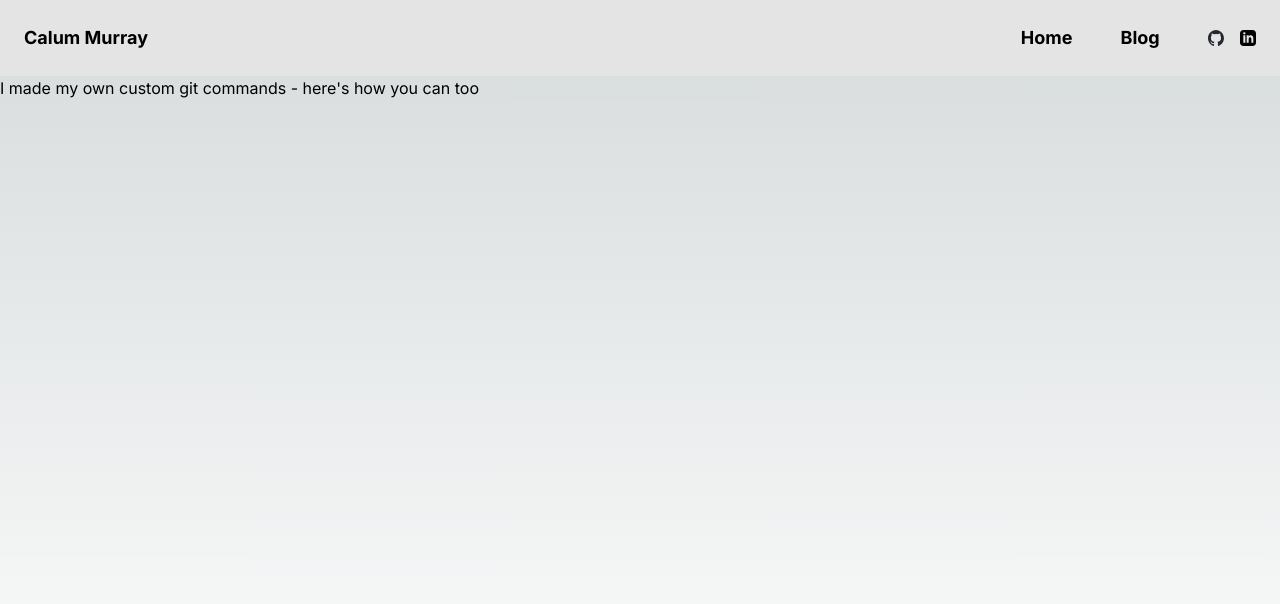
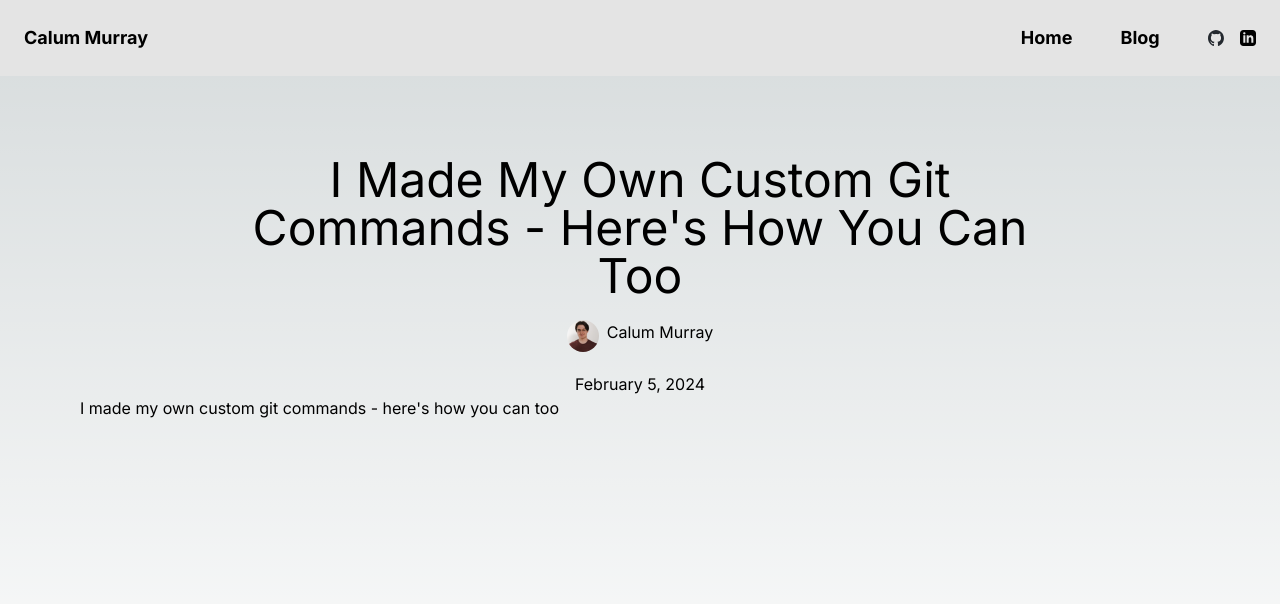
Before and after one commit to Cali0707/calummurray.dev, a Next.js app: page /blog/custom-git-commands in a window 1280 px wide. Shown: the top 604 px of the page. Built offline with nearby package versions, Linux system fonts and the light colour scheme.

Commit message:
feat: added blog post header
Signed-off-by: Cali0707 <calumramurray@gmail.com>

```diff
--- a/next.config.js
+++ b/next.config.js
@@ -1,5 +1,5 @@
 const withMDX = require("@next/mdx")({
-    extensions: /\.mdx?$/
+  extensions: /\.mdx?$/,
 });
 
 /** @type {import('next').NextConfig} */
--- a/package.json
+++ b/package.json
@@ -6,7 +6,8 @@
     "dev": "next dev",
     "build": "next build",
     "start": "next start",
-    "lint": "next lint"
+    "lint": "next lint",
+    "format": "prettier . --write"
   },
   "dependencies": {
     "@mdx-js/loader": "^3.0.0",
--- a/src/app/blog/blog-post-layout.tsx
+++ b/src/app/blog/blog-post-layout.tsx
@@ -1,7 +1,43 @@
-export default function BlogLayout({ children }: {children: React.ReactNode }) {
-    return (
-        <div>
-            {children}
+import { ArticleMetaData } from "@/utils/mdx";
+import Link from "next/link";
+import Image from "next/image";
+import dayjs from "dayjs";
+import localizedFormat from "dayjs/plugin/localizedFormat";
+
+dayjs.extend(localizedFormat);
+
+export default function BlogLayout({
+  children,
+  meta,
+}: {
+  children: React.ReactNode;
+  meta: ArticleMetaData;
+}) {
+  return (
+    <article className="p-20">
+      <div className="flex flex-col place-content-center text-center mx-32 gap-5">
+        <h1 className="text-5xl">{meta.title}</h1>
+        <div className="block">
+          <address className="not-italic flex flex-row justify-center gap-2">
+            <Image
+              src="/calum.webp"
+              width={32}
+              height={32}
+              className="rounded-full"
+              alt="profile photo of Calum"
+            />{" "}
+            <Link rel="author" href="/">
+              Calum Murray
+            </Link>
+          </address>
         </div>
-    );
+        <div className="block">
+          <time dateTime={meta.publishDate}>
+            {dayjs(meta.publishDate).format("LL")}
+          </time>
+        </div>
+      </div>
+      {children}
+    </article>
+  );
 }
--- a/src/app/blog/custom-git-commands/page.mdx
+++ b/src/app/blog/custom-git-commands/page.mdx
@@ -1,11 +1,17 @@
+import BlogLayout from "../blog-post-layout";
+
 export const meta = {
-    title: "I Made My Own Custom Git Commands -  Here's How You Can Too",
-    publishDate: "2024-02-05",
-    coverImage: "git.png",
-    excerpt: `If you’ve ever done fork based development, you have definitely had to sync your fork’s main branch with the upstream projects main branch.
+  title: "I Made My Own Custom Git Commands -  Here's How You Can Too",
+  publishDate: "2024-02-05",
+  coverImage: "git.png",
+  excerpt: `If you’ve ever done fork based development, you have definitely had to sync your fork’s main branch with the upstream projects main branch.
 While this process is by no means hard and takes very little time, when you have to do it multiple times a day it can get tedious. While this
 is not a big problem, it does have a small effect on my productivity every day. But how could I fix it? Enter: custom git commands! You can actually
-extend git to have your own commands which will run whatever code you want them to.`
-}
+extend git to have your own commands which will run whatever code you want them to.`,
+};
 
 # I made my own custom git commands - here's how you can too
+
+export default function Page({ children }) {
+  return <BlogLayout meta={meta}>{children}</BlogLayout>;
+}
--- a/src/app/blog/getting-started-knative-p0/link.mdx
+++ b/src/app/blog/getting-started-knative-p0/link.mdx
@@ -1,11 +1,14 @@
 export const meta = {
-    title: "Getting Started in Open Source with Knative Part 0: Introduction and Overview",
-    publishDate: "2023-07-11",
-    coverImage: "knative.png",
-    externalLink: "https://knative.dev/blog/articles/getting-started-blog-p0/",
-    coAuthors: [{ name: "Leo Li", link: "https://www.linkedin.com/in/haocheng-leo/" }],
-    excerpt: `This blog series is a collection of posts aimed at helping new contributors get started with contributing code to
+  title:
+    "Getting Started in Open Source with Knative Part 0: Introduction and Overview",
+  publishDate: "2023-07-11",
+  coverImage: "knative.png",
+  externalLink: "https://knative.dev/blog/articles/getting-started-blog-p0/",
+  coAuthors: [
+    { name: "Leo Li", link: "https://www.linkedin.com/in/haocheng-leo/" },
+  ],
+  excerpt: `This blog series is a collection of posts aimed at helping new contributors get started with contributing code to
 Knative. So, if you are a new contributor or are considering becoming a contributor, welcome! Also, if you are an
 existing contributor and interested in learning more about how some of the fundamental concepts of Knative work, we
-hope that you will also learn something from these posts.`
-}
+hope that you will also learn something from these posts.`,
+};
--- a/src/app/blog/getting-started-knative-p1/link.mdx
+++ b/src/app/blog/getting-started-knative-p1/link.mdx
@@ -1,12 +1,15 @@
 export const meta = {
-    title: "Getting Started in Open Source with Knative Part 1: Introduction and Overview",
-    publishDate: "2023-07-11",
-    coverImage: "knative.png",
-    externalLink: "https://knative.dev/blog/articles/getting-started-blog-p1/",
-    coAuthors: [{ name: "Leo Li", link: "https://www.linkedin.com/in/haocheng-leo/" }],
-    excerpt: `Welcome back to this introductory blog series! In this article we are going to be providing an introduction to open
+  title:
+    "Getting Started in Open Source with Knative Part 1: Introduction and Overview",
+  publishDate: "2023-07-11",
+  coverImage: "knative.png",
+  externalLink: "https://knative.dev/blog/articles/getting-started-blog-p1/",
+  coAuthors: [
+    { name: "Leo Li", link: "https://www.linkedin.com/in/haocheng-leo/" },
+  ],
+  excerpt: `Welcome back to this introductory blog series! In this article we are going to be providing an introduction to open
 source: what it is, why you should care, and how you can participate. If you already have lots of open source
 experience, you should be able to completely skip this post and jump to the next one, where we will go over how to set
 up your development environment for working on Knative. But if you're new to open source, interested in learning more,
-or want a refresher, then we look forward to discussing the what, why, and how of open source with you!`
-    }
+or want a refresher, then we look forward to discussing the what, why, and how of open source with you!`,
+};
--- a/src/app/layout.tsx
+++ b/src/app/layout.tsx
@@ -19,8 +19,8 @@ export default function RootLayout({
     <html lang="en">
       <body className={inter.className + " min-h-screen flex flex-col"}>
         <Navbar />
-                {children}
-            </body>
+        {children}
+      </body>
     </html>
   );
 }
--- a/src/app/page.tsx
+++ b/src/app/page.tsx
@@ -90,7 +90,6 @@ export default function Home() {
           </p>
         </div>
       </div>
-
     </main>
   );
 }
```
Also changed, not shown: src/app/blog/page.tsx (+11 -7 lines), src/app/navbar.tsx (+29 -9 lines), src/app/projects/page.tsx (+8 -6 lines), src/utils/mdx.tsx (+7 -5 lines).
